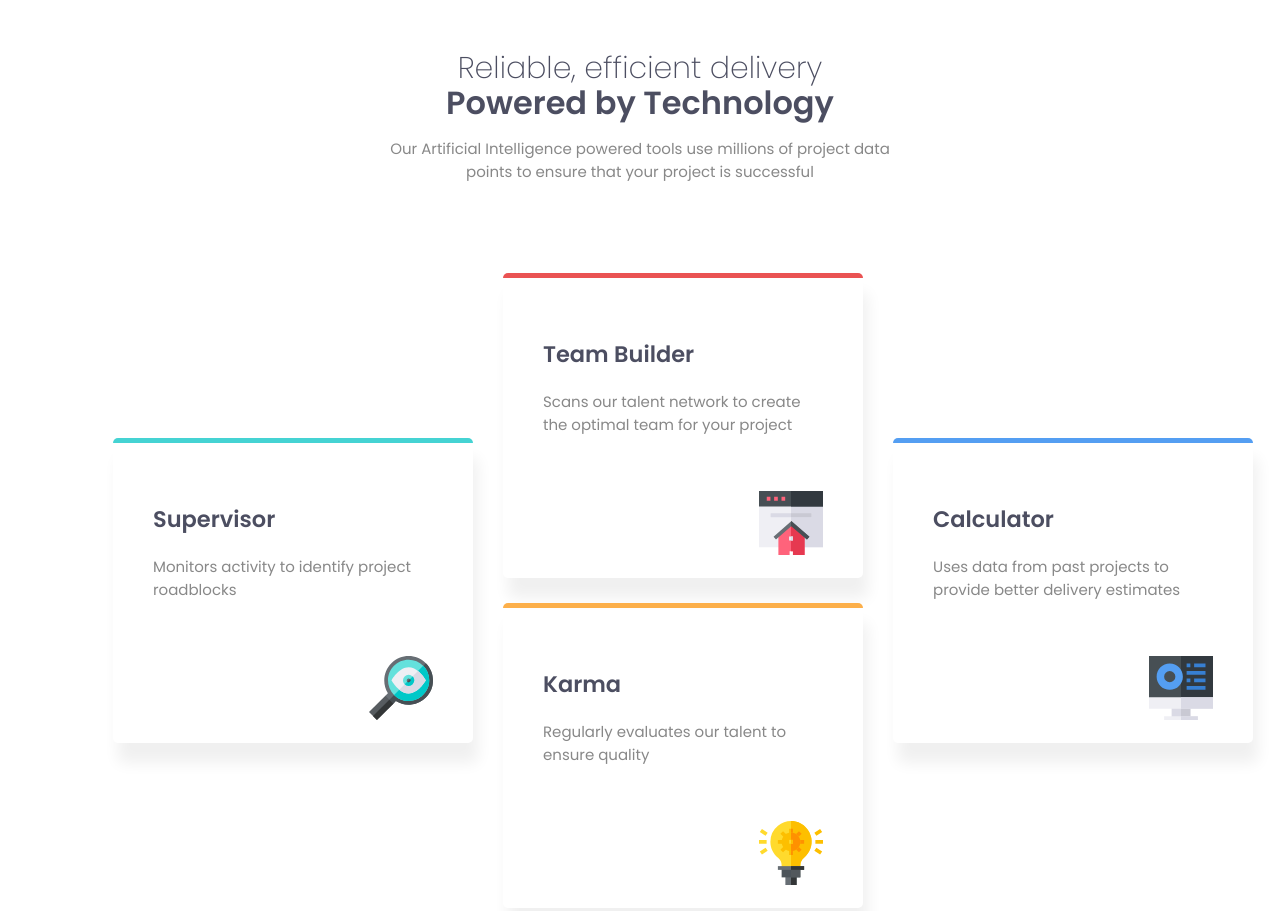
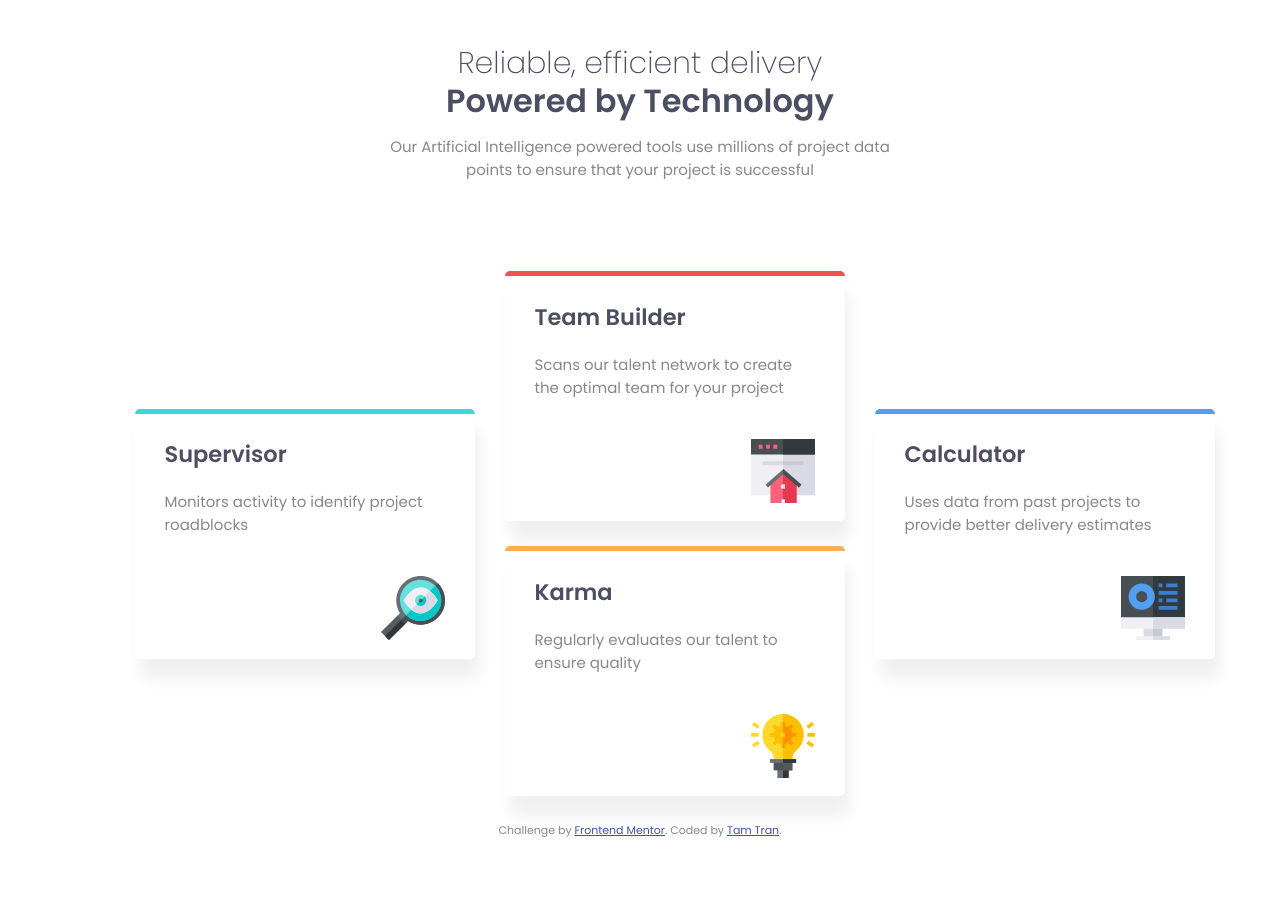
Before and after one commit to gitdxb/Four-Cards-Challenge, a plain HTML site: page four-card-feature-section-master/index.html in a window 1280 px wide. Shown: the top 911 px of the page. Drawn offline with Linux system fonts and the light colour scheme.

Commit message:
Flex container alignment

```diff
--- a/four-card-feature-section-master/css/style.css
+++ b/four-card-feature-section-master/css/style.css
@@ -3,10 +3,11 @@ body {
   font-size: 15px;
   padding: 40px 90px;
   color: hsl(234, 12%, 34%);
+  margin: 0;
 }
 .heading h1 {
   font-weight: 200;
-  line-height: 0;
+  line-height: 0.2;
 }
 .heading h2 {
   font-size: 32px;
@@ -23,9 +24,11 @@ body {
 .flex-container {
   display: inline-flex;
   align-items: center;
+  width: 1169px;
+  justify-content: center;
 }
 .card {
-  padding: 40px;
+  padding: 5px 30px 20px 30px;
   border-radius: 5px;
   box-shadow: 5px 20px 15px #f0f0f0;
   width: 280px;
@@ -33,7 +36,7 @@ body {
   margin: 15px;
 }
 .right {
-  margin-top: -20px;
+  margin-top: -35px;
   text-align: right;
 }
 .card-1 {
```
